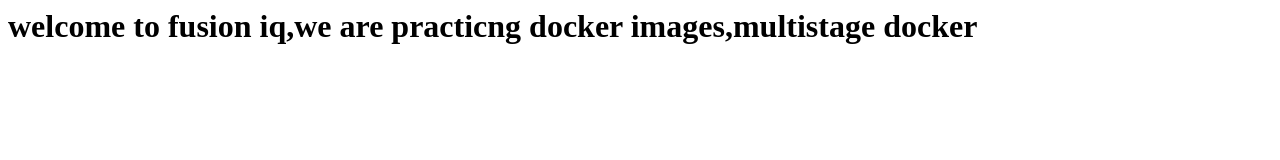
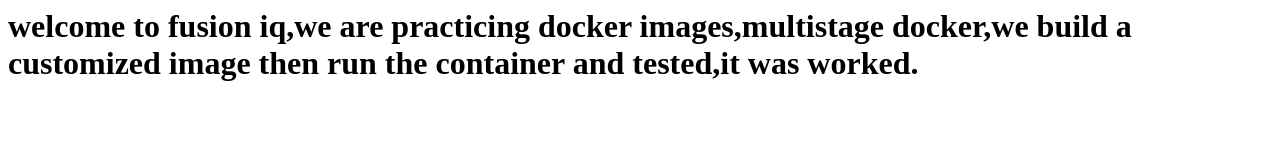
Before and after one commit to nikhilchennuri/docker, a plain HTML site: page COPY/index.html in a window 1280 px wide. Drawn offline with Linux system fonts and the light colour scheme.

Commit message:
content added

```diff
--- a/COPY/index.html
+++ b/COPY/index.html
@@ -1,3 +1,3 @@
 <h1>
-    welcome to fusion iq,we are practicng docker images,multistage docker
+    welcome to fusion iq,we are practicing docker images,multistage docker,we build a customized image then run the container and tested,it was worked.
 </h1>
```
Also changed, not shown: 1 other file.
